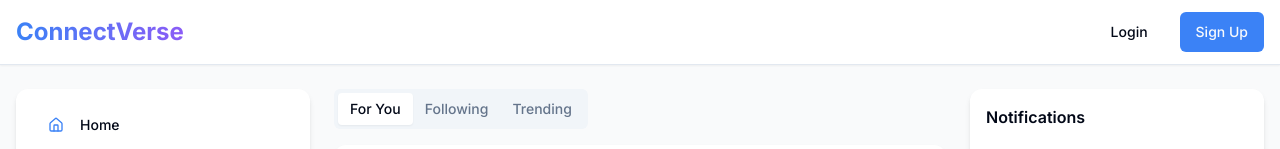
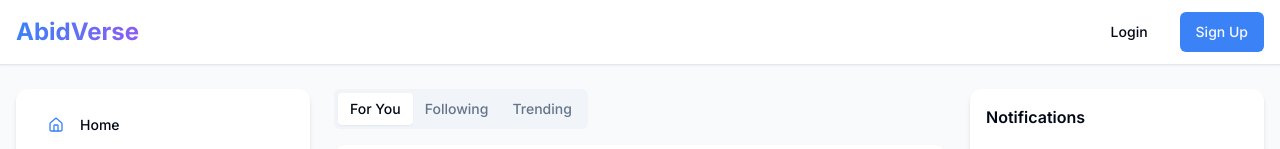
Before and after one commit to abidsarwor/connect-verse-unite-now, a React (Vite) app: page /feed in a window 1280 px wide. Shown: the top 149 px of the page. Built offline with nearby package versions, Linux system fonts and the light colour scheme.

Commit message:
Replace AbidVerse with ConnectVerse
Replaced all instances of "AbidVerse" with "ConnectVerse" in the codebase.

```diff
--- a/src/components/layout/Navbar.tsx
+++ b/src/components/layout/Navbar.tsx
@@ -41,7 +41,7 @@ const Navbar = () => {
           {/* Logo */}
           <div className="flex items-center space-x-2">
             <div className="text-2xl font-bold bg-gradient-to-r from-connectverse-primary to-connectverse-secondary text-transparent bg-clip-text">
-              ConnectVerse
+              AbidVerse
             </div>
           </div>
 
```
